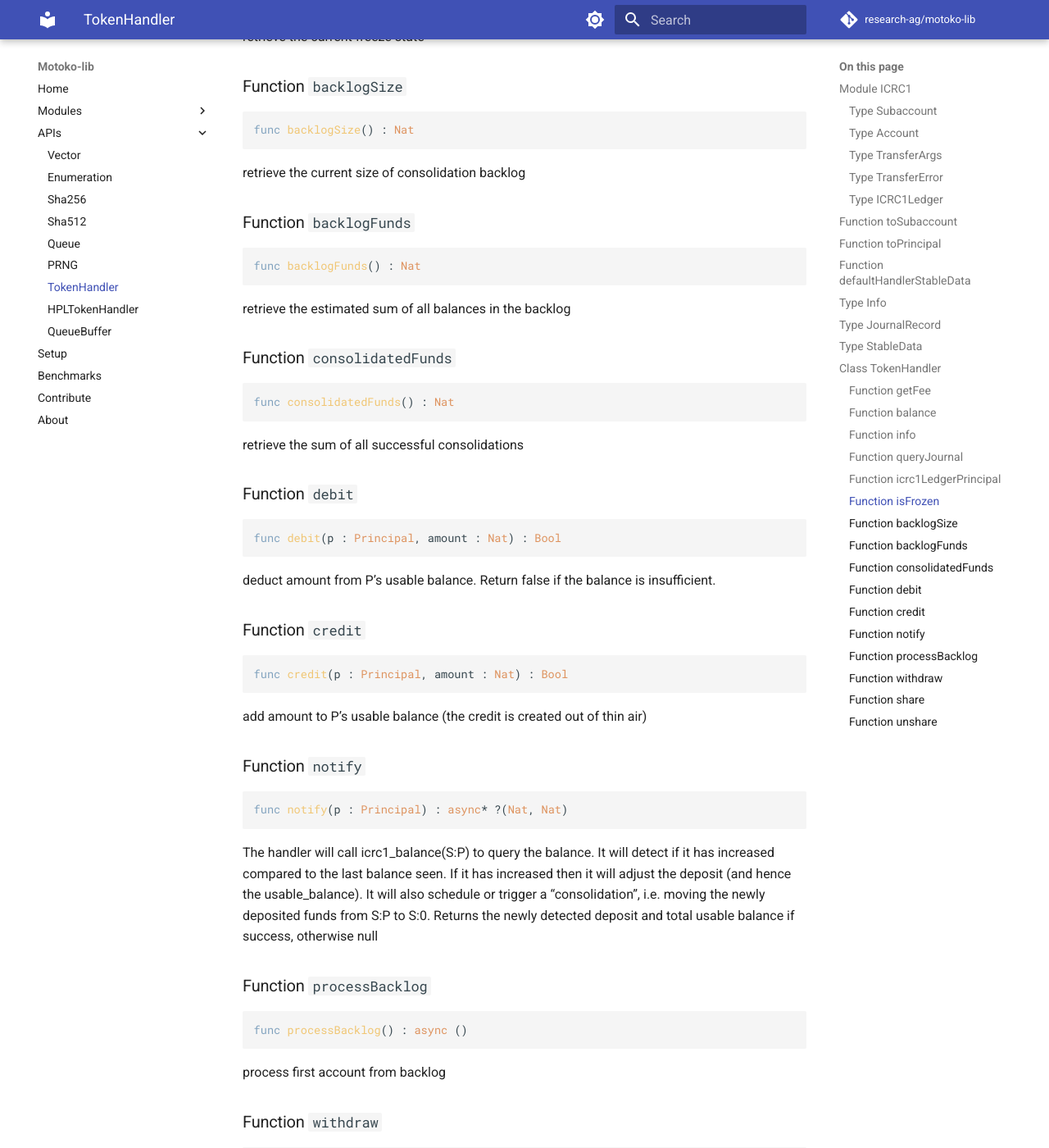
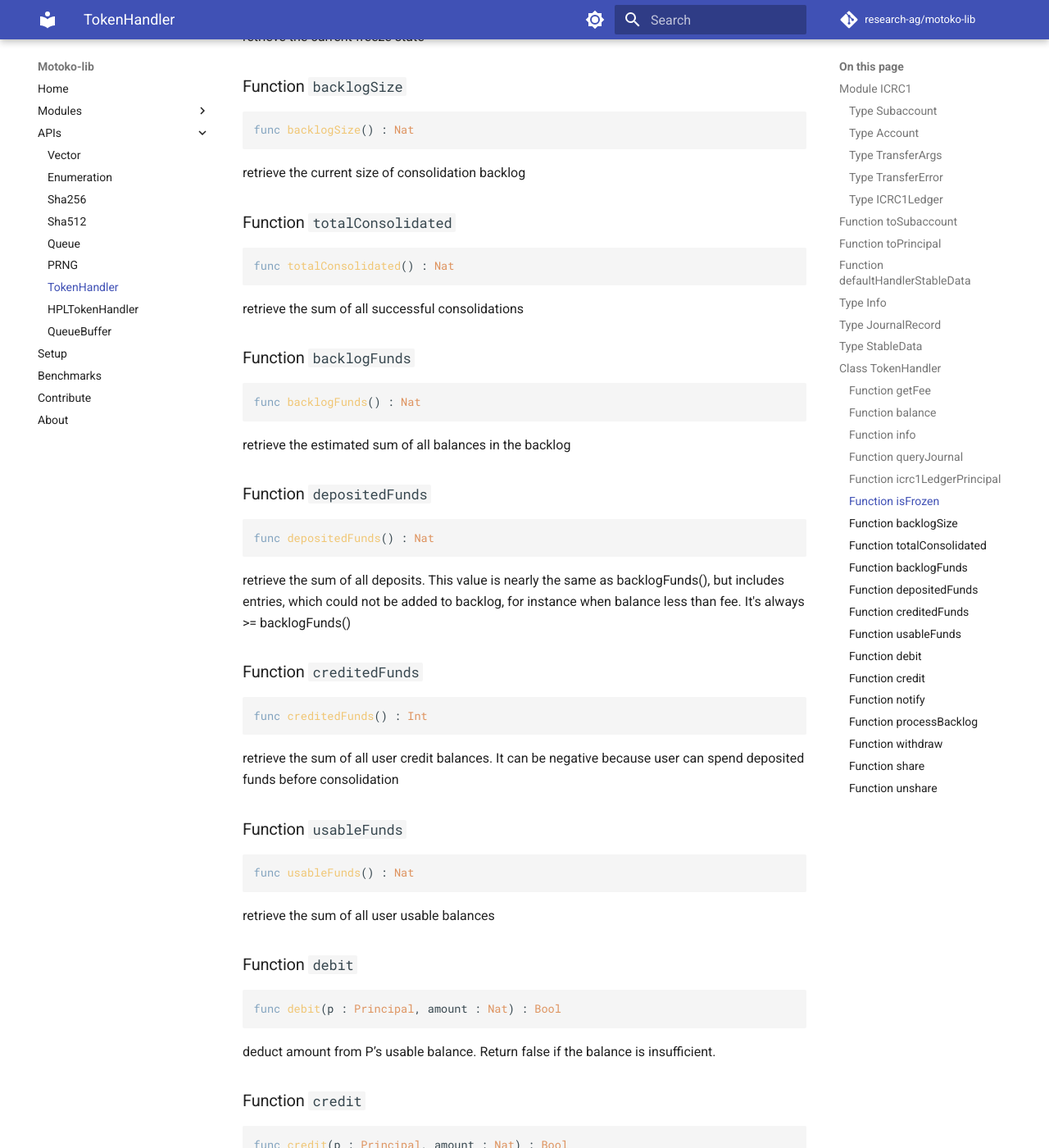
Before and after one commit to research-ag/motoko-lib, an MkDocs documentation site: the page built from docs/modoc/TokenHandler.md, in a window 1280 px wide and 1400 px high, scrolled down 2930 px. Shown: the whole window at 82% size. Built offline with MkDocs 1.6.1 and Material for MkDocs 9.7.7, drawn with Linux system fonts in a browser that asks for light colours; comment, search, counter and statistics services are not loaded.

Commit message:
Token handler additional getters (#119)
* added tracking of total deposit and exposed total usable sum on token handler

* updated documentation

* updated namings; added credited funds getter

* renamed "consolidatedFunds" to "totalConsolidated"; minor code rearrangement

* PR code adjustments

````diff
--- a/docs/modoc/TokenHandler.md
+++ b/docs/modoc/TokenHandler.md
@@ -75,7 +75,7 @@ type JournalRecord = (Time.Time, Principal, {#newDeposit : Nat; #consolidated :
 
 ## Type `StableData`
 ``` motoko
-type StableData = ([(Principal, Info)], (Nat, [(Principal, Nat)]), Nat, (Nat, Nat), ([var ?JournalRecord], Nat, Nat))
+type StableData = ([(Principal, Info)], (Nat, [(Principal, Nat)]), Nat, Nat, (Nat, Nat), ([var ?JournalRecord], Nat, Nat))
 ```
 
 
@@ -144,6 +144,14 @@ func backlogSize() : Nat
 retrieve the current size of consolidation backlog
 
 
+### Function `totalConsolidated`
+``` motoko
+func totalConsolidated() : Nat
+```
+
+retrieve the sum of all successful consolidations
+
+
 ### Function `backlogFunds`
 ``` motoko
 func backlogFunds() : Nat
@@ -152,12 +160,31 @@ func backlogFunds() : Nat
 retrieve the estimated sum of all balances in the backlog
 
 
-### Function `consolidatedFunds`
+### Function `depositedFunds`
 ``` motoko
-func consolidatedFunds() : Nat
+func depositedFunds() : Nat
 ```
 
-retrieve the sum of all successful consolidations
+retrieve the sum of all deposits. This value is nearly the same as backlogFunds(), but includes
+entries, which could not be added to backlog, for instance when balance less than fee.
+It's always >= backlogFunds()
+
+
+### Function `creditedFunds`
+``` motoko
+func creditedFunds() : Int
+```
+
+retrieve the sum of all user credit balances.
+It can be negative because user can spend deposited funds before consolidation
+
+
+### Function `usableFunds`
+``` motoko
+func usableFunds() : Nat
+```
+
+retrieve the sum of all user usable balances
 
 
 ### Function `debit`
````
Also changed, not shown: docs/modoc/CircularBuffer.md (+7 -0 lines), 1 other file.
